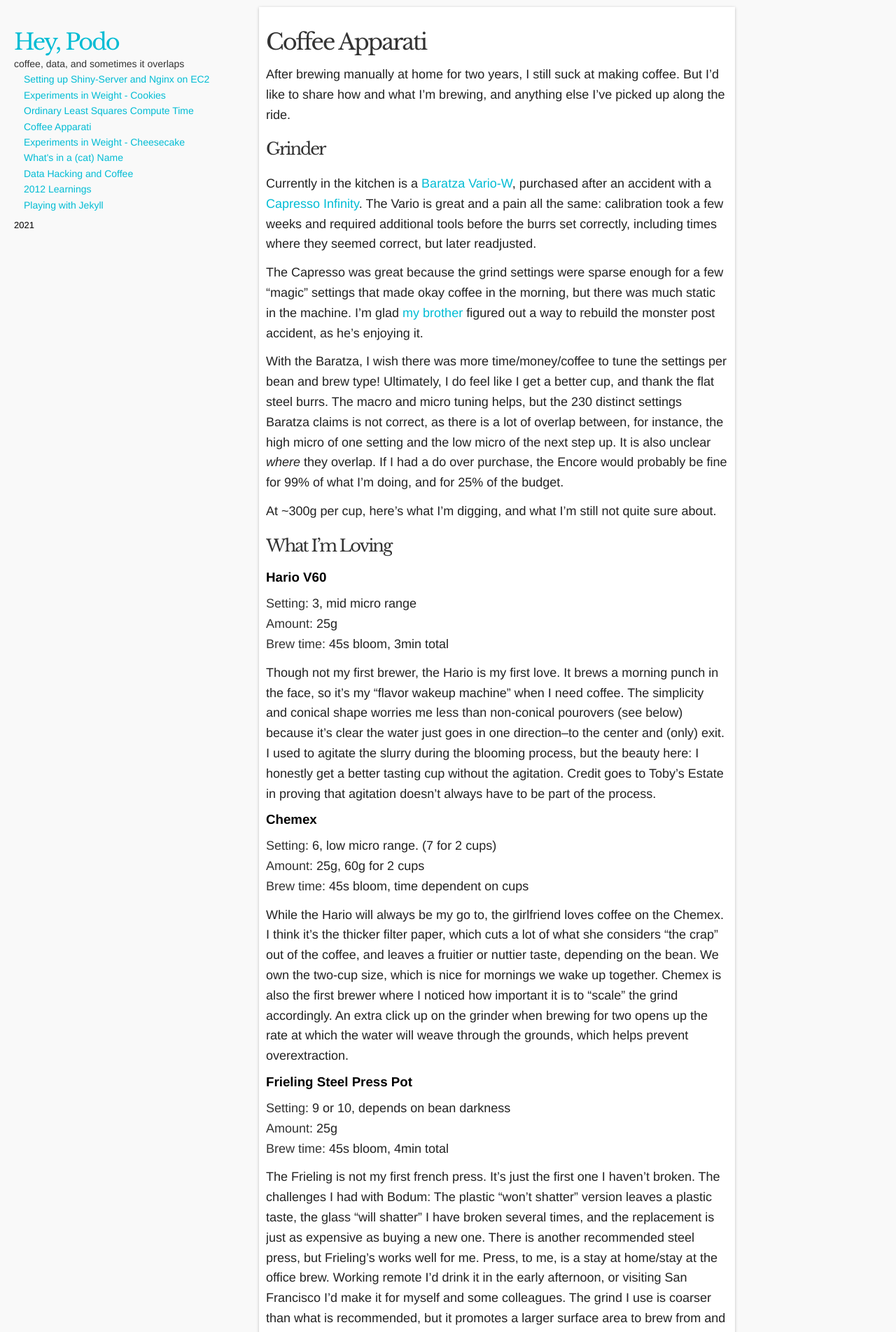
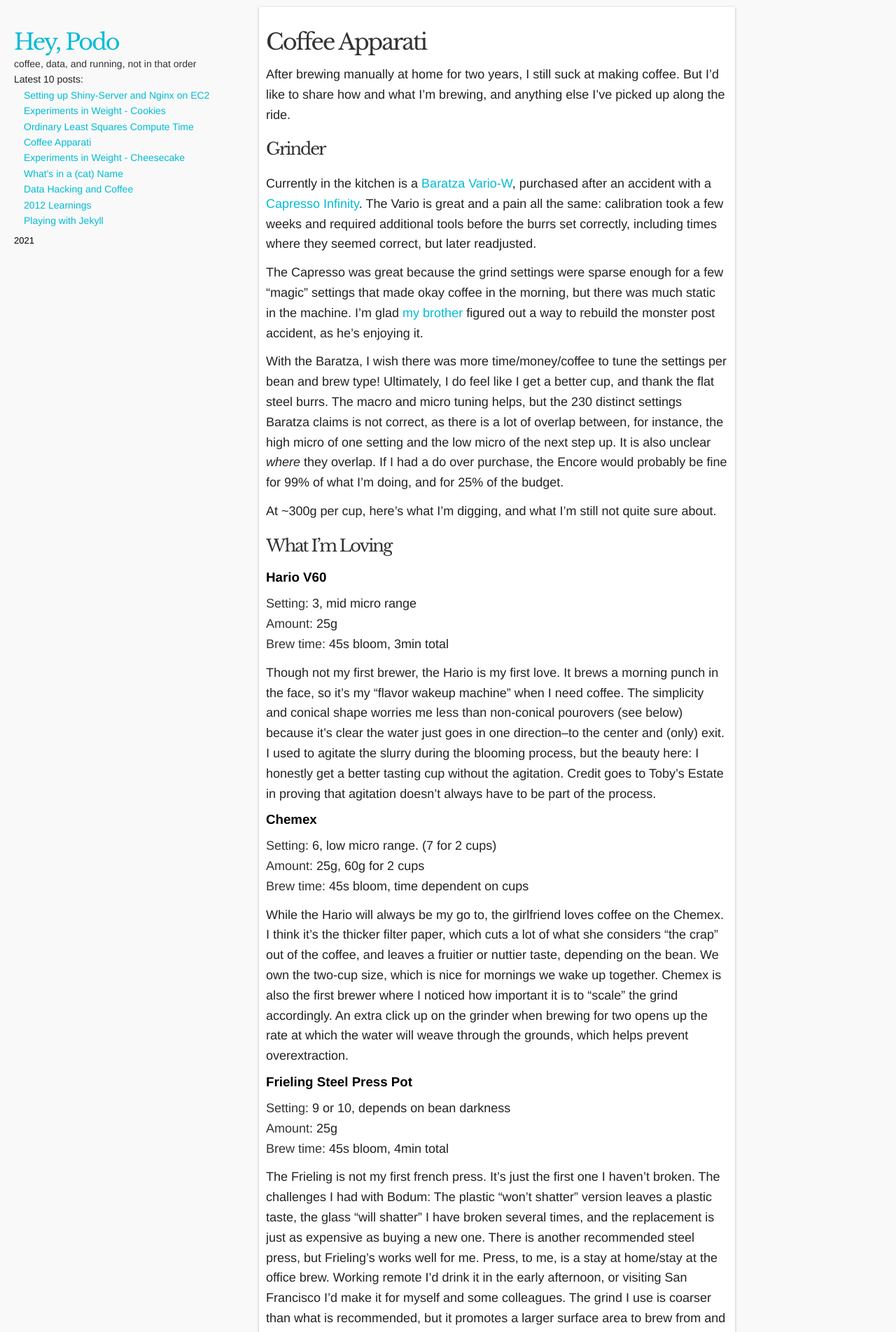
Before and after one commit to podopie/podopie.github.com, a Jekyll site: the page built from _posts/2015-01-26-coffee_apparati.md, in a window 1280 px wide. Shown: the top 1903 px of the page at 70% size. Built offline with Jekyll 4.4.1, drawn with Linux system fonts in a browser that asks for light colours; nearby versions of some CDN libraries.

Commit message:
update readability

```diff
--- a/_layouts/default.html
+++ b/_layouts/default.html
@@ -18,7 +18,8 @@
 <body class="blog">
   <div class="nav-container home-posts">
     <h1><a href="/">Hey, Podo</a></h1>
-      <p><strong>coffee, data, and sometimes it overlaps</strong></p>
+      <p><strong>coffee, data, and running, not in that order</strong></p>
+      <p>Latest 10 posts:</p>
       <ul class="posts">
         {% for post in site.posts limit:10 %}
           <li><a href="{{ post.url }}">{{ post.title }}</a></li>
--- a/public/css/style.css
+++ b/public/css/style.css
@@ -76,7 +76,7 @@
 p,
 ul li,
 ol li {
-  font-weight: 300;
+  font-weight: 400;
   color: rgba(0, 0, 0, 0.87);
   line-height: 1.6;
 }
```
Also changed, not shown: public/css/style.min.css.
